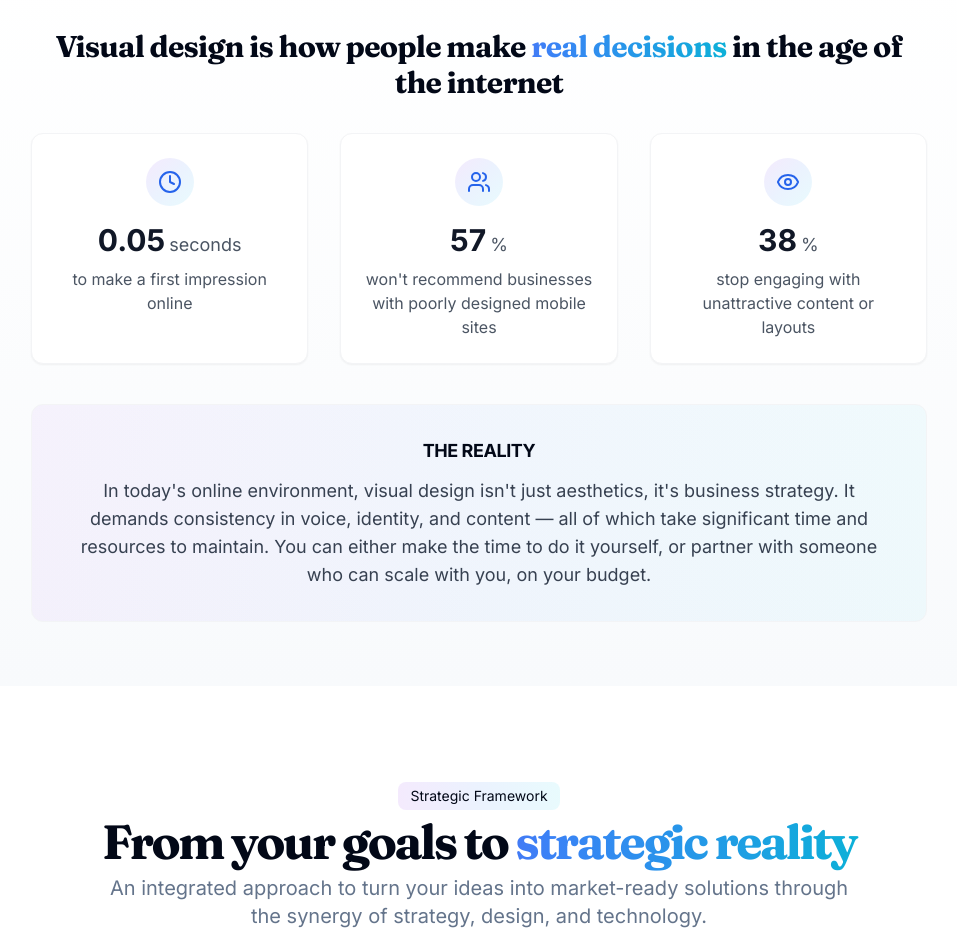
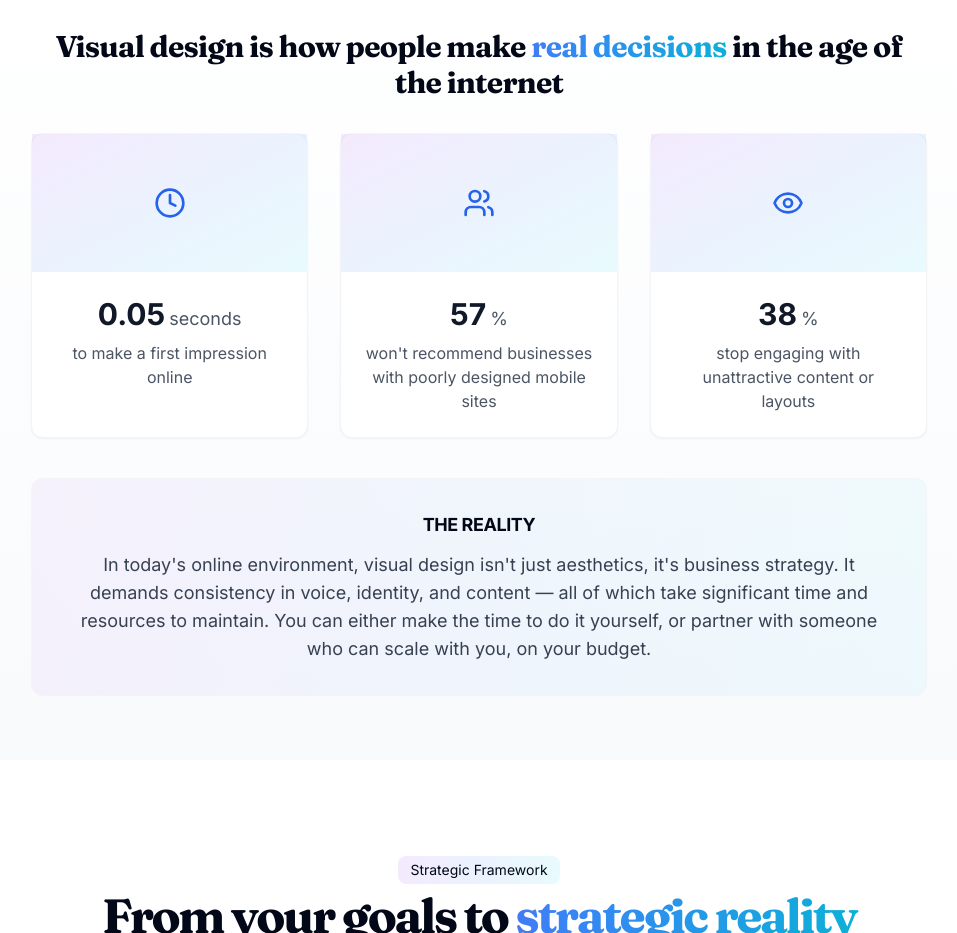
Before and after one commit to bsegev/nextstage-3.0, a Next.js app: page / in a window 1280 px wide. Shown: the part 820-1753 px from the top of the page, without its empty margins (161-1118 px from the left). Built offline with nearby package versions, Linux system fonts and the light colour scheme.

Commit message:
Improve stats cards design to match services styling

```diff
--- a/app/components/design-impact.tsx
+++ b/app/components/design-impact.tsx
@@ -56,16 +56,14 @@ export function DesignImpact() {
                     ease: [0.22, 1, 0.36, 1]
                   }
                 } : { opacity: 0, y: 20 }}
-                className="bg-white rounded-xl p-6 shadow-sm border border-gray-100 md:text-center"
+                className="bg-white rounded-xl shadow-sm border border-gray-100 md:text-center"
               >
-                <div className="flex md:flex-col items-center gap-4 md:gap-0">
-                  <div className="md:mb-4">
-                    <div className="w-12 h-12 rounded-full bg-gradient-to-br from-purple-600/10 via-blue-500/10 to-cyan-400/10 flex items-center justify-center">
-                      <stat.icon className="h-6 w-6 text-blue-600" />
-                    </div>
+                <div className="flex md:flex-col h-full">
+                  <div className="w-24 md:w-full md:aspect-[2/1] bg-gradient-to-br from-purple-600/10 via-blue-500/10 to-cyan-400/10 flex items-center justify-center flex-shrink-0">
+                    <stat.icon className="h-8 w-8 text-blue-600" />
                   </div>
-                  <div className="flex-1 min-w-0">
-                    <div className="flex items-baseline mb-1 md:mb-2 md:justify-center">
+                  <div className="flex-1 min-w-0 p-4 md:p-6">
+                    <div className="flex items-baseline mb-2 md:justify-center">
                       <span className="text-3xl font-bold text-gray-900">{stat.value}</span>
                       <span className="text-lg text-gray-600 ml-1">{stat.unit}</span>
                     </div>
```
